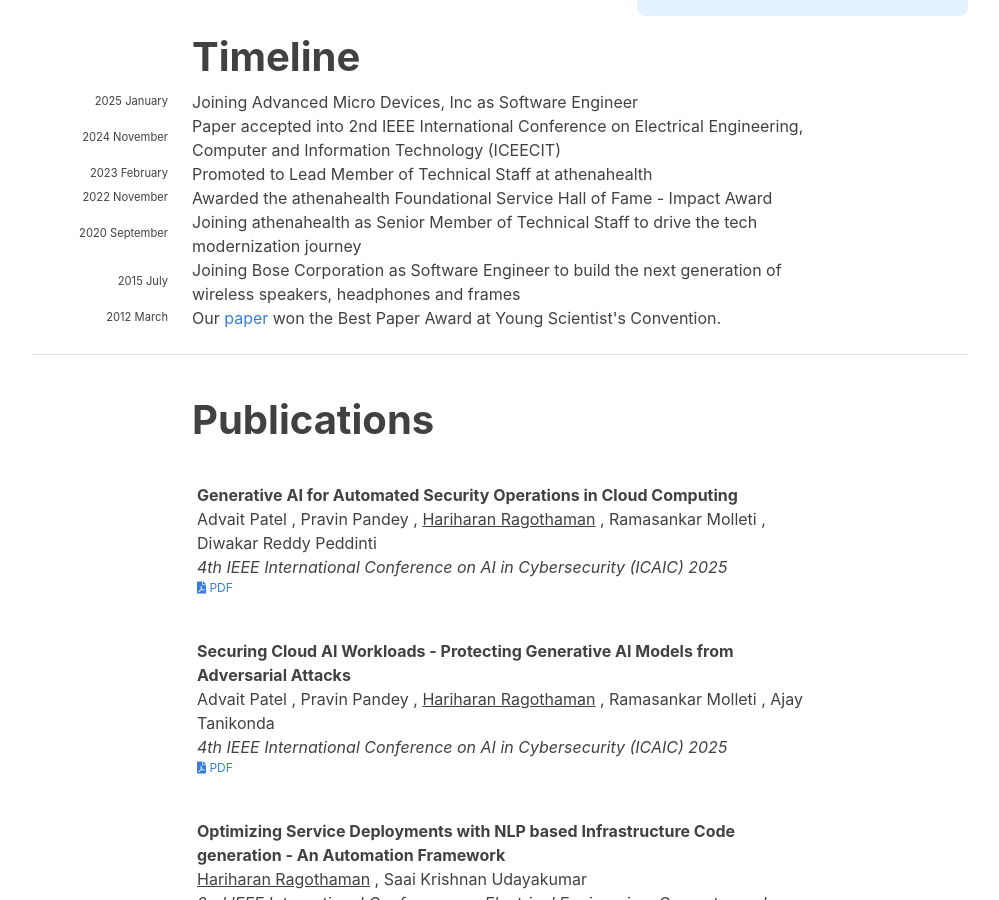
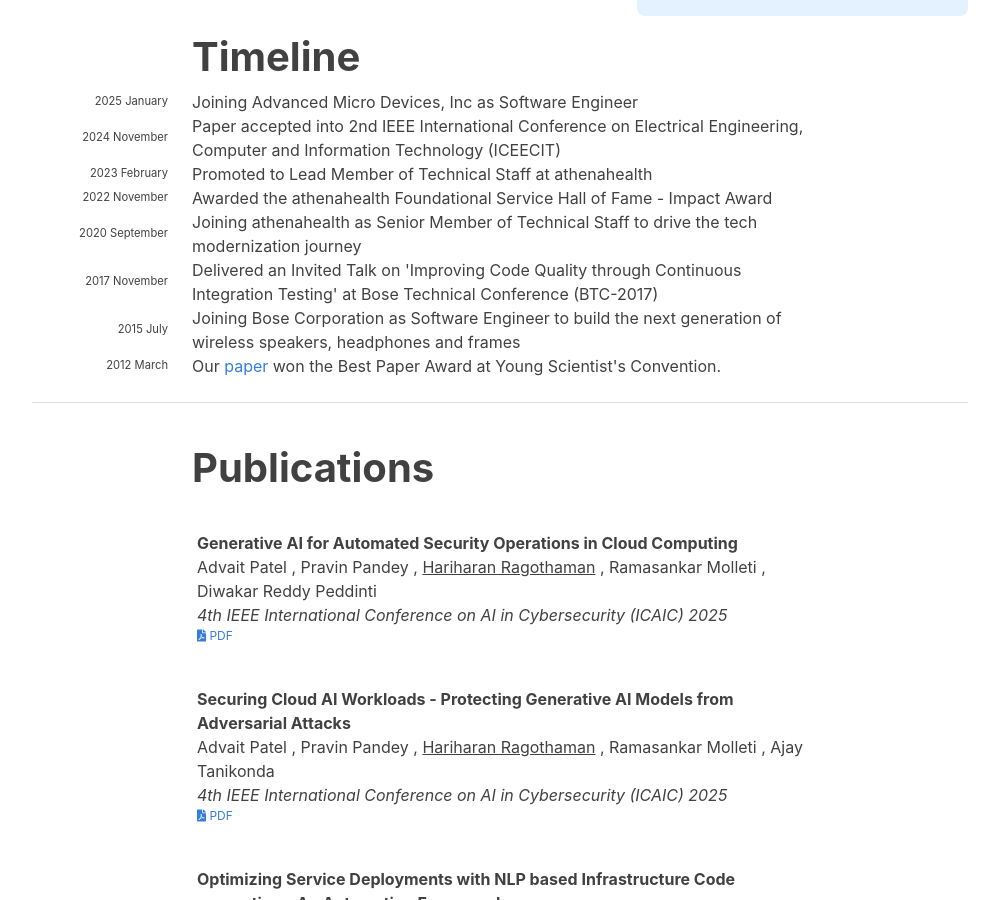
Before and after one commit to hariharanragothaman/hariharanragothaman.github.io, a Jekyll site: the page built from index.md, in a window 1280 px wide and 900 px high, scrolled down 796 px. Shown: the whole window, without its empty margins (140-1139 px from the left). Built offline with Jekyll 4.4.1, drawn with Linux system fonts in a browser that asks for light colours; nearby versions of some CDN libraries; some web fonts are replaced.

Commit message:
Polishes and Updates

```diff
--- a/_data/news.yaml
+++ b/_data/news.yaml
@@ -18,6 +18,10 @@
   year-extra: September
   description: Joining athenahealth as Senior Member of Technical Staff to drive the tech modernization journey
 
+- year: 2017
+  year-extra: November
+  description: Delivered an Invited Talk on 'Improving Code Quality through Continuous Integration Testing' at Bose Technical Conference (BTC-2017)
+
 - year: 2015
   year-extra: July
   description: Joining Bose Corporation as Software Engineer to build the next generation of wireless speakers, headphones and frames
```
